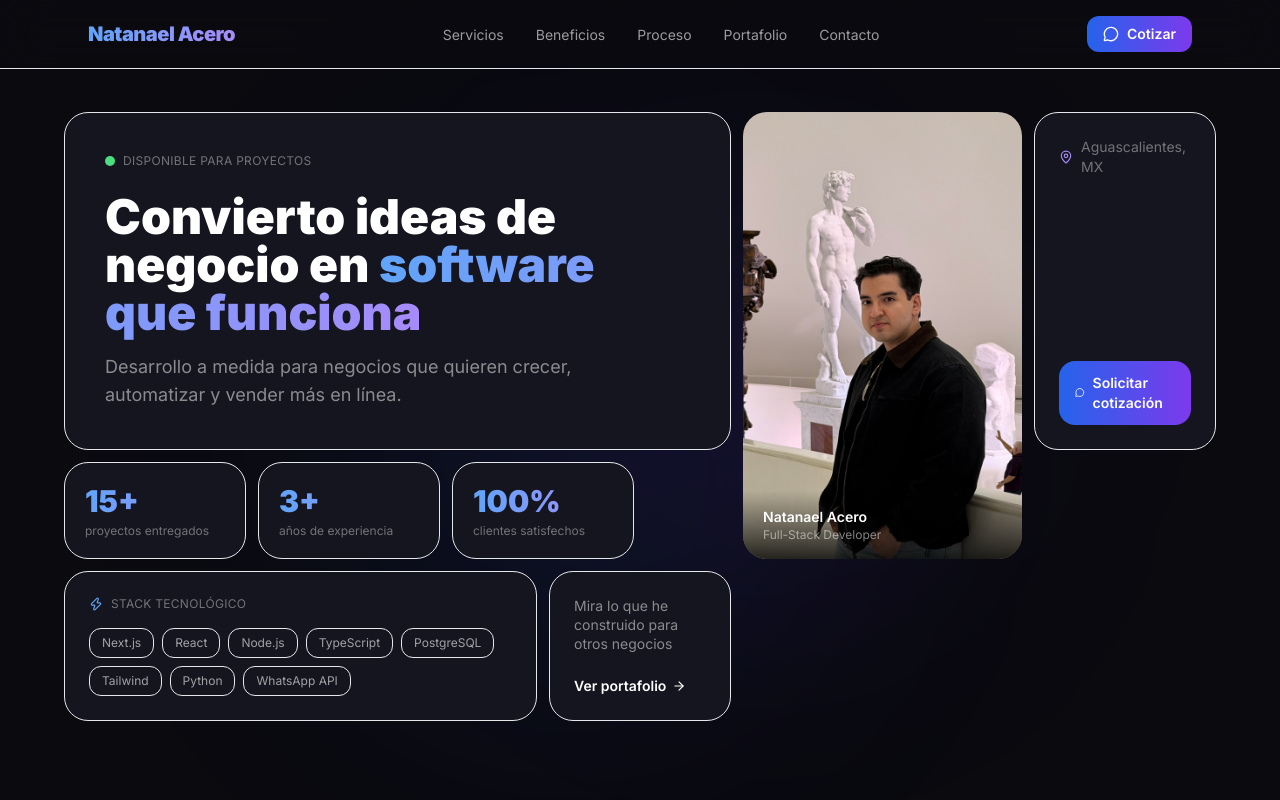
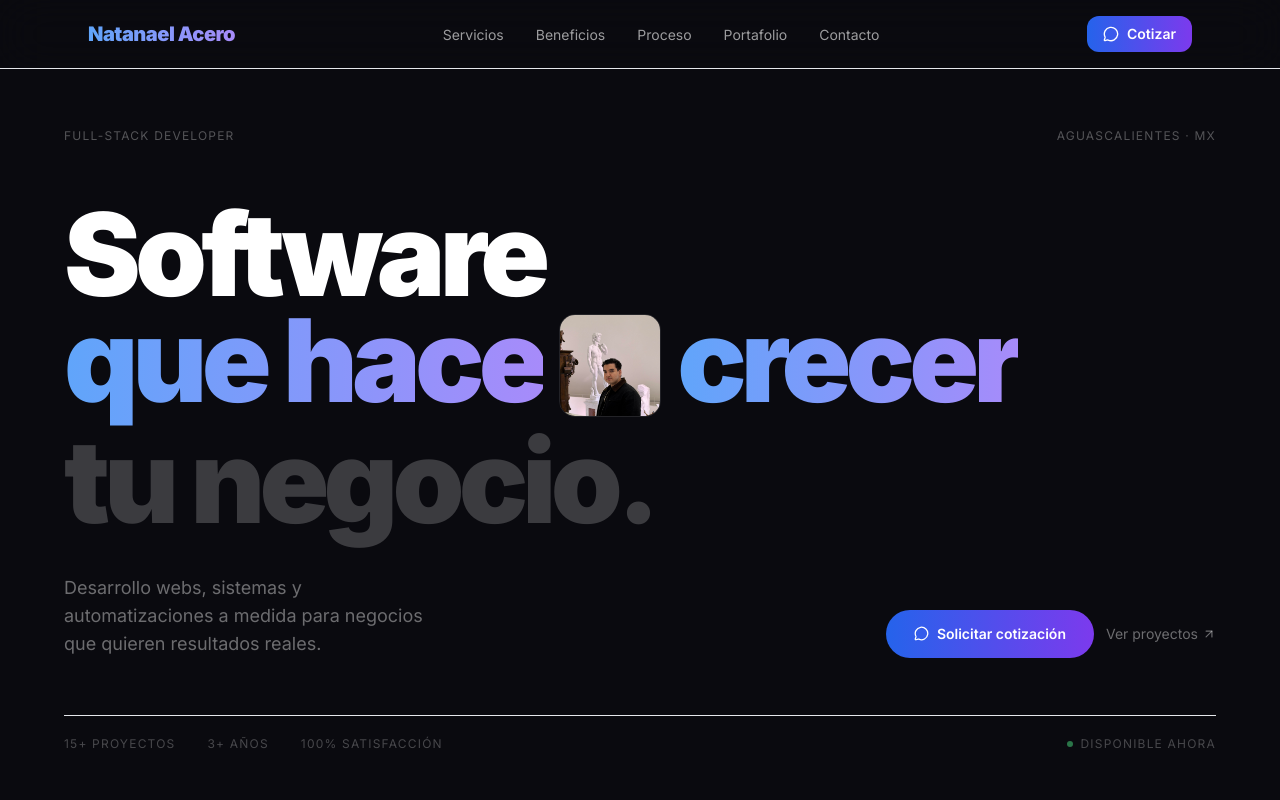
Before and after one commit to Natanael-Acero/navdev-landing, a Next.js app: page / in a window 1280 px wide. Shown: the top 800 px of the page. Built offline with nearby package versions, Linux system fonts and the light colour scheme.

Commit message:
feat: Hero minimalista con tipografía editorial y foto integrada

```diff
--- a/components/Hero.tsx
+++ b/components/Hero.tsx
@@ -1,127 +1,87 @@
 "use client";
 import Image from "next/image";
-import { MessageCircle, ArrowRight, MapPin, Zap } from "lucide-react";
+import { MessageCircle, ArrowUpRight } from "lucide-react";
 import { buildWhatsAppUrl } from "@/lib/whatsapp";
-
-const techs = ["Next.js", "React", "Node.js", "TypeScript", "PostgreSQL", "Tailwind", "Python", "WhatsApp API"];
-
-const stats = [
-  { value: "15+", label: "proyectos entregados" },
-  { value: "3+", label: "años de experiencia" },
-  { value: "100%", label: "clientes satisfechos" },
-];
 
 export function Hero() {
   return (
-    <section className="relative min-h-screen flex items-center bg-[#0a0a0f] px-4 sm:px-6 lg:px-8 pt-24 pb-16 overflow-hidden">
-      {/* Ambient glow */}
-      <div className="pointer-events-none absolute inset-0">
-        <div className="absolute top-1/4 left-1/4 w-[500px] h-[500px] rounded-full bg-blue-700/10 blur-[130px]" />
-        <div className="absolute bottom-1/4 right-1/4 w-[400px] h-[400px] rounded-full bg-violet-700/10 blur-[130px]" />
+    <section className="relative min-h-screen flex flex-col justify-between bg-[#0a0a0f] px-6 sm:px-10 lg:px-16 pt-32 pb-12 overflow-hidden">
+
+      {/* Top bar */}
+      <div className="flex items-center justify-between text-xs text-white/30 uppercase tracking-widest">
+        <span>Full-Stack Developer</span>
+        <span>Aguascalientes · MX</span>
       </div>
 
-      <div className="relative w-full max-w-6xl mx-auto">
-        {/* Bento grid */}
-        <div className="grid grid-cols-2 lg:grid-cols-12 grid-rows-auto gap-3">
+      {/* Main content */}
+      <div className="flex-1 flex flex-col justify-center py-12">
 
-          {/* ── Card 1: Main headline (large) ── */}
-          <div className="col-span-2 lg:col-span-7 rounded-3xl border border-white/8 bg-[#15151f] p-8 lg:p-10 flex flex-col justify-between min-h-[220px]">
-            <div className="flex items-center gap-2 mb-6">
-              <span className="relative flex h-2.5 w-2.5">
-                <span className="animate-ping absolute inline-flex h-full w-full rounded-full bg-green-400 opacity-75" />
-                <span className="relative inline-flex rounded-full h-2.5 w-2.5 bg-green-400" />
+        {/* Headline */}
+        <div className="relative">
+          <h1 className="text-[clamp(2.8rem,9vw,8.5rem)] font-black leading-[0.92] tracking-tighter text-white">
+            <span className="block">Software</span>
+            <span className="block relative">
+              {/* Photo bubble embedded in the second line */}
+              <span className="gradient-text">que hace</span>
+              <span className="inline-block align-middle mx-4 relative" style={{ verticalAlign: "middle" }}>
+                <span className="block rounded-2xl overflow-hidden border border-white/10"
+                  style={{ width: "clamp(56px, 8vw, 120px)", height: "clamp(56px, 8vw, 120px)", display: "inline-block" }}>
+                  <Image
+                    src="/navdev-profile.jpeg"
+                    alt="Natanael Acero"
+                    width={120}
+                    height={120}
+                    className="w-full h-full object-cover object-top"
+                    priority
+                  />
+                </span>
               </span>
-              <span className="text-xs text-white/40 tracking-wide uppercase">Disponible para proyectos</span>
-            </div>
-            <div>
-              <h1 className="text-3xl sm:text-4xl lg:text-5xl font-black text-white leading-tight mb-4">
-                Convierto ideas de negocio en{" "}
-                <span className="gradient-text">software que funciona</span>
-              </h1>
-              <p className="text-white/50 text-base lg:text-lg max-w-lg">
-                Desarrollo a medida para negocios que quieren crecer, automatizar y vender más en línea.
-              </p>
-            </div>
-          </div>
+              <span className="gradient-text">crecer</span>
+            </span>
+            <span className="block text-white/20">tu negocio.</span>
+          </h1>
+        </div>
 
-          {/* ── Card 2: Photo ── */}
-          <div className="col-span-2 sm:col-span-1 lg:col-span-3 rounded-3xl overflow-hidden relative min-h-[280px] lg:min-h-0 lg:row-span-2">
-            <Image
-              src="/navdev-profile.jpeg"
-              alt="Natanael Acero"
-              fill
-              className="object-cover object-top"
-              priority
-            />
-            {/* Name overlay */}
-            <div className="absolute bottom-0 left-0 right-0 bg-gradient-to-t from-black/80 to-transparent px-5 py-4">
-              <p className="text-white font-semibold text-sm">Natanael Acero</p>
-              <p className="text-white/50 text-xs">Full-Stack Developer</p>
-            </div>
-          </div>
+        {/* Subtext */}
+        <div className="mt-10 flex flex-col sm:flex-row sm:items-end justify-between gap-8">
+          <p className="text-white/40 text-base sm:text-lg max-w-sm leading-relaxed">
+            Desarrollo webs, sistemas y automatizaciones a medida para negocios que quieren resultados reales.
+          </p>
 
-          {/* ── Card 3: Location + CTA primary ── */}
-          <div className="col-span-2 sm:col-span-1 lg:col-span-2 rounded-3xl border border-white/8 bg-[#15151f] p-6 flex flex-col justify-between gap-4">
-            <div className="flex items-center gap-2 text-white/40 text-sm">
-              <MapPin size={14} className="text-violet-400 shrink-0" />
-              <span>Aguascalientes, MX</span>
-            </div>
+          <div className="flex flex-col sm:flex-row items-start sm:items-center gap-3">
             <a
               href={buildWhatsAppUrl("Hola, quiero solicitar una cotización para mi proyecto.")}
               target="_blank"
               rel="noopener noreferrer"
-              className="w-full inline-flex items-center justify-center gap-2 rounded-2xl gradient-bg px-4 py-3 text-sm font-semibold text-white hover:opacity-90 hover:-translate-y-0.5 transition-all duration-200"
+              className="inline-flex items-center gap-2 rounded-full gradient-bg px-7 py-3.5 text-sm font-semibold text-white hover:opacity-90 hover:-translate-y-0.5 transition-all duration-200"
             >
               <MessageCircle size={15} />
               Solicitar cotización
             </a>
-          </div>
-
-          {/* ── Card 4: Stats row ── */}
-          {stats.map((s) => (
-            <div
-              key={s.label}
-              className="col-span-1 lg:col-span-2 rounded-3xl border border-white/8 bg-[#15151f] p-5 flex flex-col justify-center"
-            >
-              <span className="text-2xl lg:text-3xl font-black gradient-text">{s.value}</span>
-              <span className="text-xs text-white/40 mt-1 leading-tight">{s.label}</span>
-            </div>
-          ))}
-
-          {/* ── Card 5: Tech stack ── */}
-          <div className="col-span-2 lg:col-span-5 rounded-3xl border border-white/8 bg-[#15151f] p-6">
-            <div className="flex items-center gap-2 mb-4">
-              <Zap size={14} className="text-blue-400" />
-              <span className="text-xs text-white/40 uppercase tracking-wide">Stack tecnológico</span>
-            </div>
-            <div className="flex flex-wrap gap-2">
-              {techs.map((t) => (
-                <span
-                  key={t}
-                  className="rounded-xl border border-white/8 bg-white/4 px-3 py-1.5 text-xs text-white/60 hover:border-violet-500/40 hover:text-white/90 transition-all cursor-default"
-                >
-                  {t}
-                </span>
-              ))}
-            </div>
-          </div>
-
-          {/* ── Card 6: Secondary CTA ── */}
-          <div className="col-span-2 sm:col-span-1 lg:col-span-2 rounded-3xl border border-white/8 bg-[#15151f] p-6 flex flex-col justify-between">
-            <p className="text-sm text-white/50 leading-snug">
-              Mira lo que he construido para otros negocios
-            </p>
             <a
               href="#portafolio"
-              className="inline-flex items-center gap-1.5 text-sm font-semibold text-white hover:text-blue-400 transition-colors group"
+              className="inline-flex items-center gap-1 text-sm text-white/40 hover:text-white transition-colors group"
             >
-              Ver portafolio
-              <ArrowRight size={14} className="group-hover:translate-x-1 transition-transform" />
+              Ver proyectos
+              <ArrowUpRight size={14} className="group-hover:translate-x-0.5 group-hover:-translate-y-0.5 transition-transform" />
             </a>
           </div>
-
         </div>
       </div>
+
+      {/* Bottom bar */}
+      <div className="border-t border-white/6 pt-5 flex flex-wrap items-center justify-between gap-4 text-xs text-white/25 uppercase tracking-widest">
+        <div className="flex gap-8">
+          <span>15+ proyectos</span>
+          <span>3+ años</span>
+          <span>100% satisfacción</span>
+        </div>
+        <div className="flex items-center gap-2">
+          <span className="w-1.5 h-1.5 rounded-full bg-green-400 animate-pulse" />
+          <span>Disponible ahora</span>
+        </div>
+      </div>
+
     </section>
   );
 }
```
